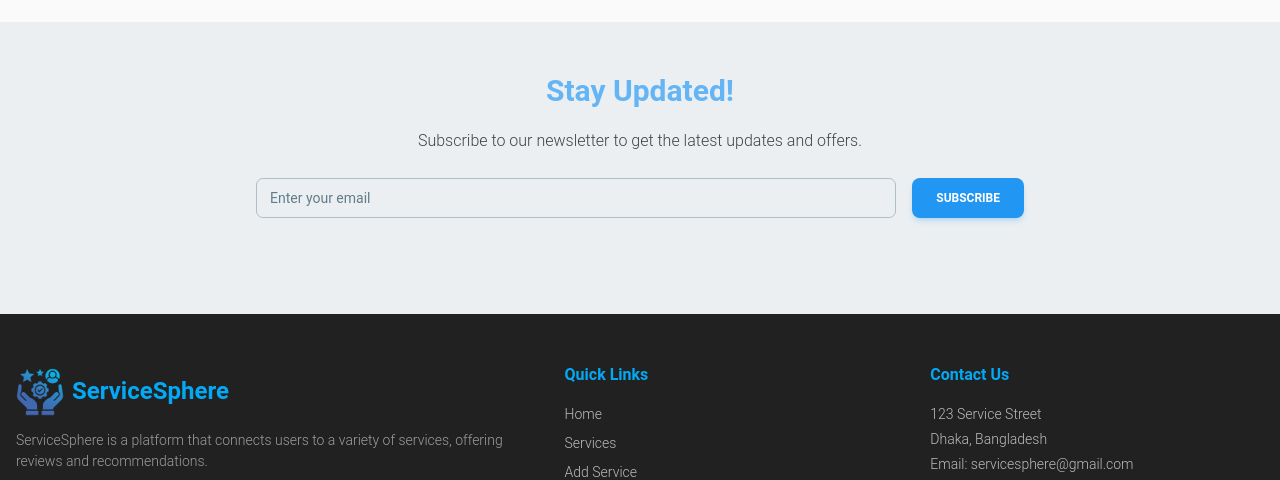
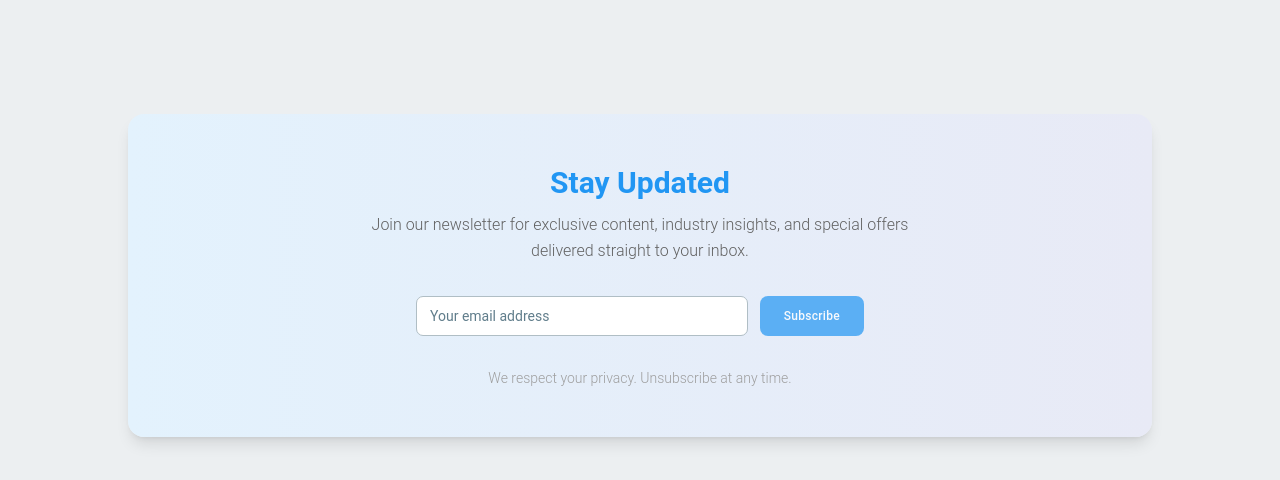
Before and after one commit to Semanto-35/service-sphere-client, a React (Vite) app: page / in a window 1280 px wide. Shown: the part 2820-3300 px from the top of the page. Built offline with nearby package versions, Linux system fonts and the light colour scheme; no server answers.

Commit message:
polish neewsletter and how it work section

```diff
--- a/src/pages/Home/HowItWorks.jsx
+++ b/src/pages/Home/HowItWorks.jsx
@@ -1,8 +1,8 @@
 
 const HowItWorks = () => {
   return (
-    <div className="max-w-screen-2xl bg-green-200 py-16 lg:py-24 mx-auto px-6 rounded-lg">
-      <h2 className="text-3xl font-bold text-center mb-6">How It Works</h2>
+    <div className="max-w-screen-2xl py-16 mx-auto px-4 rounded-lg">
+      <h2 className="text-4xl font-bold text-center mb-8">How It Works</h2>
       <div className="grid grid-cols-1 sm:grid-cols-2 lg:grid-cols-3  gap-12">
         <div className="bg-white dark:bg-blue-gray-900 text-black dark:text-white shadow-md rounded-lg p-6 text-center">
           <div className="mb-4">
--- a/src/pages/Home/NewsLetter.jsx
+++ b/src/pages/Home/NewsLetter.jsx
@@ -1,36 +1,140 @@
-import { useState } from "react";
+// import { useState } from "react";
+// import { Input, Button, Typography } from "@material-tailwind/react";
+// import { toast } from "react-toastify";
+
+// const Newsletter = () => {
+//   const [email, setEmail] = useState("");
+
+//   const handleSubscribe = () => {
+//     if (!email) return toast.error("Please enter a valid email.");
+//     toast.success(`Subscribed with: ${email}`);
+//     setEmail("");
+//   };
+
+//   return (
+//     <section className="w-full max-w-screen-2xl mx-auto pb-16 lg:pb-24 px-8 text-center">
+//       <div className="max-w-3xl mx-auto">
+//         <Typography variant="h3" className="mb-4 text-blue-300">
+//           Stay Updated!
+//         </Typography>
+//         <Typography className="mb-6">
+//           Subscribe to our newsletter to get the latest updates and offers.
+//         </Typography>
+//         <div className="flex flex-col md:flex-row justify-center items-center gap-4">
+//           <Input
+//             type="email"
+//             label="Enter your email"
+//             value={email}
+//             onChange={(e) => setEmail(e.target.value)}
+//           />
+//           <Button onClick={handleSubscribe} color="blue" className="px-6">
+//             Subscribe
+//           </Button>
+//         </div>
+//       </div>
+//     </section>
+//   );
+// };
+
+// export default Newsletter;
+
+
+import { useState, useEffect } from "react";
 import { Input, Button, Typography } from "@material-tailwind/react";
+import { toast } from "react-toastify";
+import { motion } from "framer-motion";
 
 const Newsletter = () => {
   const [email, setEmail] = useState("");
+  const [isSubmitting, setIsSubmitting] = useState(false);
+  const [isValid, setIsValid] = useState(true);
+
+  // Validate email on change
+  useEffect(() => {
+    if (email) {
+      const emailRegex = /^[^\s@]+@[^\s@]+\.[^\s@]+$/;
+      setIsValid(emailRegex.test(email));
+    } else {
+      setIsValid(true); // Empty state is not invalid
+    }
+  }, [email]);
 
   const handleSubscribe = () => {
-    if (!email) return alert("Please enter a valid email.");
-    alert(`Subscribed with: ${email}`);
+    if (!email || !isValid) {
+      toast.error("Please enter a valid email address");
+      return;
+    }
+
+    setIsSubmitting(true);
+
+    // Simulate API call
+    setTimeout(() => {
+      toast.success(`Successfully subscribed: ${email}`);
       setEmail("");
+      setIsSubmitting(false);
+    }, 800);
+  };
+
+  const handleKeyPress = (e) => {
+    if (e.key === 'Enter' && isValid && email) {
+      handleSubscribe();
+    }
   };
 
   return (
-    <section className="w-full max-w-screen-2xl mx-auto pb-16 lg:pb-24 px-8 text-center">
-      <div className="max-w-3xl mx-auto">
-        <Typography variant="h3" className="mb-4 text-blue-300">
-          Stay Updated!
+    <section className="w-full max-w-screen-2xl mx-auto py-16 lg:py-24 px-4">
+      <motion.div
+        initial={{ opacity: 0, y: 20 }}
+        whileInView={{ opacity: 1, y: 0 }}
+        transition={{ duration: 0.6 }}
+        viewport={{ once: true }}
+        className="max-w-5xl mx-auto bg-gradient-to-r from-blue-50 to-indigo-50 dark:from-blue-900/20 dark:to-indigo-900/20 p-8 md:p-12 rounded-2xl shadow-lg dark:shadow-blue-900/5"
+      >
+        <div className="text-center">
+          <Typography variant="h3" className="mb-2 text-blue-500 dark:text-blue-300 font-bold">
+            Stay Updated
           </Typography>
-        <Typography className="mb-6">
-          Subscribe to our newsletter to get the latest updates and offers.
+          <Typography className="mb-8 text-gray-700 dark:text-gray-300 max-w-xl mx-auto">
+            Join our newsletter for exclusive content, industry insights, and special offers delivered straight to your inbox.
           </Typography>
-        <div className="flex flex-col md:flex-row justify-center items-center gap-4">
+
+          <div className="flex flex-col sm:flex-row gap-3 justify-center items-center max-w-md mx-auto">
+            <div className="relative w-full">
               <Input
                 type="email"
-            label="Enter your email"
+                label="Your email address"
                 value={email}
                 onChange={(e) => setEmail(e.target.value)}
+                onKeyPress={handleKeyPress}
+                color={!isValid && email ? "red" : "blue"}
+                className="pr-4 bg-white dark:bg-gray-800"
+                error={!isValid && email.length > 0}
+                success={isValid && email.length > 0}
+                containerProps={{ className: "min-w-[100px]" }}
               />
-          <Button onClick={handleSubscribe} color="blue" className="px-6">
+              {!isValid && email && (
+                <Typography variant="small" color="red" className="absolute -bottom-5 left-0 text-xs">
+                  Please enter a valid email
+                </Typography>
+              )}
+            </div>
+
+            <Button
+              onClick={handleSubscribe}
+              disabled={isSubmitting || !isValid || !email}
+              className="px-6 py-3 bg-blue-500 hover:bg-blue-600 shadow-md hover:shadow-lg transition-all duration-300 normal-case font-medium tracking-wide disabled:opacity-70"
+              fullWidth={false}
+              loading={isSubmitting}
+            >
               Subscribe
             </Button>
           </div>
+
+          <Typography variant="small" className="mt-8 text-gray-500 dark:text-gray-400">
+            We respect your privacy. Unsubscribe at any time.
+          </Typography>
         </div>
+      </motion.div>
     </section>
   );
 };
```
Lines whose indentation alone changed are shown as unchanged.
